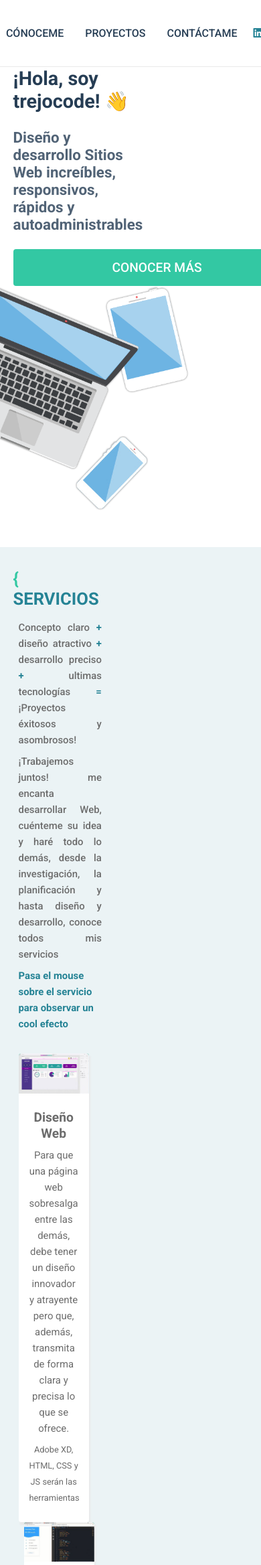
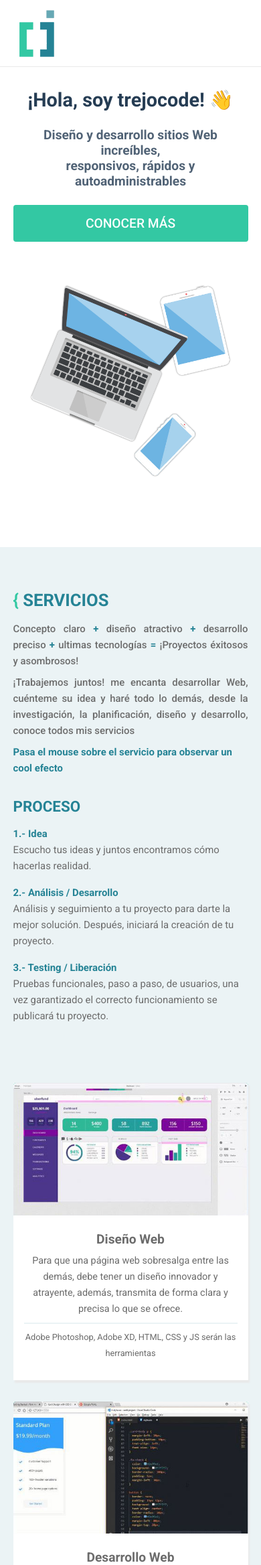
Before and after one commit to TrejoCode/web, a PHP site: page / in a window 390 px wide; the page is wider, and only the part inside the window is pictured. Shown: the top 2337 px of that part at 67% size. Run offline with PHP 8.4, Linux system fonts and the light colour scheme.

Commit message:
Responsive: Header, Banner y Servicios

```diff
--- a/app/sass/components/header/_header.scss
+++ b/app/sass/components/header/_header.scss
@@ -22,3 +22,30 @@ header {
     }
 
 }
+
+@media screen and (max-width: 992px) {
+    header {
+        .left {
+            width: 20%;
+        }
+
+        .right  {
+            width: 80%;
+        }
+
+        nav {
+            a {
+                font-size: $fontText;
+                padding: 0 $paddingNormal;
+            }
+        }
+
+    }
+}
+
+@media screen and (max-width: 768px) {
+    header {
+        .left { width: 100%; }
+        .right { display: none; }
+    }
+}
--- /dev/null
+++ b/app/sass/core/_dev.scss
@@ -0,0 +1,15 @@
+@mixin dev {
+
+    @media screen and (max-width: 992px) {
+        body { background: gray; }
+    }
+
+    @media screen and (max-width: 768px) {
+        body { background: lightgrey; }
+    }
+
+    @media screen and (max-width: 576px) {
+        body { background: white; }
+    }
+
+}
--- a/app/sass/pages/_home.scss
+++ b/app/sass/pages/_home.scss
@@ -27,6 +27,9 @@
 
     .services .left {
         width: 40%;
+        top: 0;
+        align-self: flex-start;
+        position: sticky;
         margin-right: $paddingLarge;
         p {
             padding: 0 $paddingNormal;
@@ -41,6 +44,7 @@
 
     .services .card {
         width: 50%;
+        background-color: $white;
         box-shadow: 2px 4px 2px #e9e9e9;
         &:first-of-type { margin-right: $paddingNormal; }
         &:last-of-type { margin-left: $paddingNormal; }
@@ -50,7 +54,6 @@
     .services .card-head {
         background-color: $aqua;
         border-radius: 4px 4px 0 0;
-        background-blend-mode: multiply;
     }
 
     .services .card-head img {
@@ -59,11 +62,110 @@
 
     .services .card-body {
         padding: $paddingMedium;
-        background-color: $white;
         border-radius: 0 0 4px 4px;
+
         .card-title {
             font-size: $fontRegular;
+        }
+
+        .card-description {
+           min-height: 90px;
+        }
+
+        .card-footer {
+            height: 70px;
+            border-top: 2px solid $lightAqua;
+        }
+
+        .footer-content {
+            padding: $paddingNormal 0;
         }
     }
 
 }
+
+@media screen and (max-width: 992px) {
+
+    .home {
+        .banner .left {
+            width: 60%;
+            .btn { width: 400px; }
+        }
+
+        .banner .right {
+            width: 40%;
+            img {
+                z-index: -1;
+                max-width: 300px;
+            }
+        }
+
+        .services {
+            .row-responsive-ipad {
+                flex-direction: column;
+            }
+
+            .left {
+                width: 100%;
+                position: relative;
+            }
+
+            .right {
+                width: 100%;
+                margin-bottom: $paddingLarge;
+            }
+        }
+
+    }
+}
+
+@media screen and (max-width: 768px) {
+
+    .home {
+        .banner .left {
+            margin: $paddingLarge 0;
+            width: 100%;
+            align-items: center;
+            .btn-container { justify-content: center; }
+        }
+
+        .banner .right {
+            width: 100%;
+            margin: $paddingLarge 0;
+        }
+
+        .services {
+
+            .left { margin-right: 0; }
+
+            .left p {
+                padding: 0;
+            }
+
+            .right { margin-left: 0; }
+
+            .card {
+                width: 100%;
+                margin: $paddingMedium 0;
+                &:first-of-type { margin-right: 0; }
+                &:last-of-type { margin-left: 0; }
+            }
+
+            .card-head img { width: 100%; }
+
+        }
+    }
+}
+
+@media screen and (max-width: 576px) {
+
+    .home {
+        .banner .left {
+            h3 {
+                text-align: center;
+                font-size: $fontRegular;
+            }
+        }
+    }
+
+}
--- a/app/sass/style.scss
+++ b/app/sass/style.scss
@@ -1,5 +1,7 @@
 
+$dev: true;
 
+@import './core/dev';
 @import './core/trejocode';
 @import './core/colors';
 @import './core/fonts';
@@ -9,3 +11,5 @@
 @import './components/header/header';
 
 @import './pages/home';
+
+@if ($dev) {  @include dev; }
--- a/index.html
+++ b/index.html
@@ -72,13 +72,15 @@
                             </h1>
                             <div class="white-space-24"></div>
                             <h3 class="color-lightBlue">
-                                Diseño y desarrollo Sitios Web increíbles, <br />
+                                Diseño y desarrollo sitios Web increíbles, <br />
                                 responsivos, rápidos y autoadministrables
                             </h3>
                             <div class="white-space-24"></div>
+                            <div class="btn-container">
                                 <a href="#" class="btn btn-large btn-aqua btn-radius color-white weight-medium text-center">
                                     CONOCER MÁS
                                 </a>
+                            </div>
                         </div>
                         <div class="right">
                             <div class="reponsive-img justify-center align-center">
@@ -90,9 +92,9 @@
                 <!-- End Banner -->
                 <!-- Services -->
                 <div class="services justify-center">
-                    <div class="container row-responsive">
+                    <div class="container row-responsive row-responsive-ipad">
                         <div class="left column">
-                            <div class="white-space-32"></div>
+                            <div class="white-space-64"></div>
                             <h2 class="color-darkAqua">
                                 <span class="color-aqua weight-bold">{</span> SERVICIOS
                             </h2>
@@ -103,15 +105,41 @@
                             <div class="white-space-8"></div>
                             <p class="text-justify weight-medium">
                                 ¡Trabajemos juntos! me encanta desarrollar Web, cuénteme su idea y haré todo lo demás, desde la
-                                investigación, la planificación y hasta diseño y desarrollo, conoce todos mis servicios
+                                investigación, la planificación, diseño y desarrollo, conoce todos mis servicios
                             </p>
                             <div class="white-space-8"></div>
-                            <p>
+                            <p class="weight-medium">
                                 <b> Pasa el mouse sobre el servicio para observar un cool efecto </b>
                             </p>
+                            <div class="white-space-32"></div>
+                            <h3 class="color-darkAqua">
+                                PROCESO
+                            </h3>
+                            <div class="white-space-16"></div>
+                            <p class="weight-medium">
+                                <b>1.- Idea</b>
+                            </p>
+                            <p>
+                                Escucho tus ideas y juntos encontramos cómo hacerlas realidad.
+                            </p>
+                            <div class="white-space-16"></div>
+                            <p class="weight-medium">
+                                <b>2.- Análisis / Desarrollo</b>
+                            </p>
+                            <p>
+                                Análisis y seguimiento a tu proyecto para darte la mejor solución. Después, iniciará la creación de tu proyecto.
+                            </p>
+                            <div class="white-space-16"></div>
+                            <p class="weight-medium">
+                                <b>3.- Testing / Liberación</b>
+                            </p>
+                            <p>
+                                Pruebas funcionales, paso a paso, de usuarios, una vez garantizado el correcto funcionamiento se publicará tu proyecto.
+                            </p>
+                            <div class="white-space-8"></div>
                         </div>
                         <div class="right column">
-                            <div class="white-space-32"></div>
+                            <div class="white-space-64"></div>
                             <div class="card-container row-responsive">
                                 <div class="card column">
                                     <div class="card-head justify-center align-center">
@@ -127,22 +155,23 @@
                                             </strong>
                                         </p>
                                         <div class="white-space-8"></div>
-                                        <p class="text-center">
-                                            Para que una página web sobresalga entre las demás, debe tener un diseño innovador y atrayente pero que, además,
+                                        <p class="text-center font-tiny card-description">
+                                            Para que una página web sobresalga entre las demás, debe tener un diseño innovador y atrayente, además,
                                             transmita de forma clara y precisa lo que se ofrece.
                                         </p>
                                         <div class="white-space-8"></div>
-                                        <p class="text-center font-mini">
-                                            Adobe XD, HTML, CSS y JS serán las herramientas
+                                        <div class="card-footer column">
+                                            <p class="text-center font-mini footer-content">
+                                                Adobe Photoshop, Adobe XD, HTML, CSS y JS serán las herramientas
                                             </p>
-                                        <div class="white-space-8"></div>
+                                        </div>
                                     </div>
                                 </div>
 
                                 <div class="card column">
                                     <div class="card-head justify-center align-center">
                                         <div class="responsive-img">
-                                            <img src="./app/img/develop.jpg" alt="Diseño Web" title="Diseño Web" class="holder-image" />
+                                            <img src="./app/img/develop.jpg" alt="Desarrollo Web" title="Desarrollo Web" class="holder-image" />
                                         </div>
                                     </div>
                                     <div class="card-body column">
@@ -153,17 +182,75 @@
                                             </strong>
                                         </p>
                                         <div class="white-space-8"></div>
-                                        <p class="text-center">
-                                            Maquetación, programación, testing, mantenimiento y S.E.O. son actividades de un desarrollo exitoso, utilizando las mejores tecnologías actuales.
+                                        <p class="text-center font-tiny card-description">
+                                            Maquetación, programación, testing, DevOps, mantenimiento y S.E.O. son actividades de un desarrollo Web exitoso, utilizando las mejores tecnologías actuales.
                                         </p>
                                         <div class="white-space-8"></div>
-                                        <p class="text-center font-mini">
+                                        <div class="card-footer column">
+                                            <p class="text-center font-mini footer-content">
                                                 HTML, CSS, JS, PHP, Node.js, React, PostgreSQL, MySQL, Jest, Git, G. Analitycs, Trello
                                             </p>
-                                        <div class="white-space-8"></div>
                                         </div>
                                     </div>
                                 </div>
+                            </div>
+                            <div class="white-space-32"></div>
+                            <div class="card-container row-responsive">
+
+                                <div class="card column">
+                                    <div class="card-head justify-center align-center">
+                                        <div class="responsive-img">
+                                            <img src="./app/img/apps.jpg" alt="Progressive Web Apps" title="Progressive Web Apps" class="holder-image" />
+                                        </div>
+                                    </div>
+                                    <div class="card-body column">
+                                        <div class="white-space-8"></div>
+                                        <p class="text-center card-title">
+                                            <strong>
+                                                Progressive Web app
+                                            </strong>
+                                        </p>
+                                        <div class="white-space-8"></div>
+                                        <p class="text-center font-tiny card-description">
+                                            Las PWA integran lo mejor de una web y lo mejor de una aplicación móvil nativa, adaptándose por completo al dispositivo el cual se ejecuta.
+                                        </p>
+                                        <div class="white-space-8"></div>
+                                        <div class="card-footer column">
+                                            <p class="text-center font-mini footer-content">
+                                                HTML, CSS, JS, React, Jest, Analitycs, Push Notifications
+                                            </p>
+                                        </div>
+                                    </div>
+                                </div>
+
+                                <div class="card column">
+                                    <div class="card-head justify-center align-center">
+                                        <div class="responsive-img">
+                                            <img src="./app/img/cursos.jpg" alt="Cursos y Capacitaciones" title="Cursos y Capacitaciones" class="holder-image" />
+                                        </div>
+                                    </div>
+                                    <div class="card-body column">
+                                        <div class="white-space-8"></div>
+                                        <p class="text-center card-title">
+                                            <strong>
+                                                Cursos y Capacitaciones
+                                            </strong>
+                                        </p>
+                                        <div class="white-space-8"></div>
+                                        <p class="text-center font-tiny card-description">
+                                            Domina tecnologías Web, desde 0 hasta diseñador/desarrollador Web y Android, capacitaciones presenciales o en línea, próximamente más cursos.
+                                        </p>
+                                        <div class="white-space-8"></div>
+                                        <div class="card-footer column">
+                                            <p class="text-center font-mini footer-content">
+                                                HTML, CSS, JS, PHP, React.js, Android, Diseño Web, Diseño Móvil
+                                            </p>
+                                        </div>
+                                    </div>
+                                </div>
+
+                            </div>
+                            <div class="white-space-32"></div>
                         </div>
                     </div>
                 </div>
```
Also changed, not shown: app/js/front.js (+8 -3 lines), app/css/style.min.css, app/img/apps.gif (added), app/img/apps.jpg (added), app/img/cursos.gif (added), app/img/cursos.jpg (added), 1 other file. Lines whose indentation alone changed are shown as unchanged.
